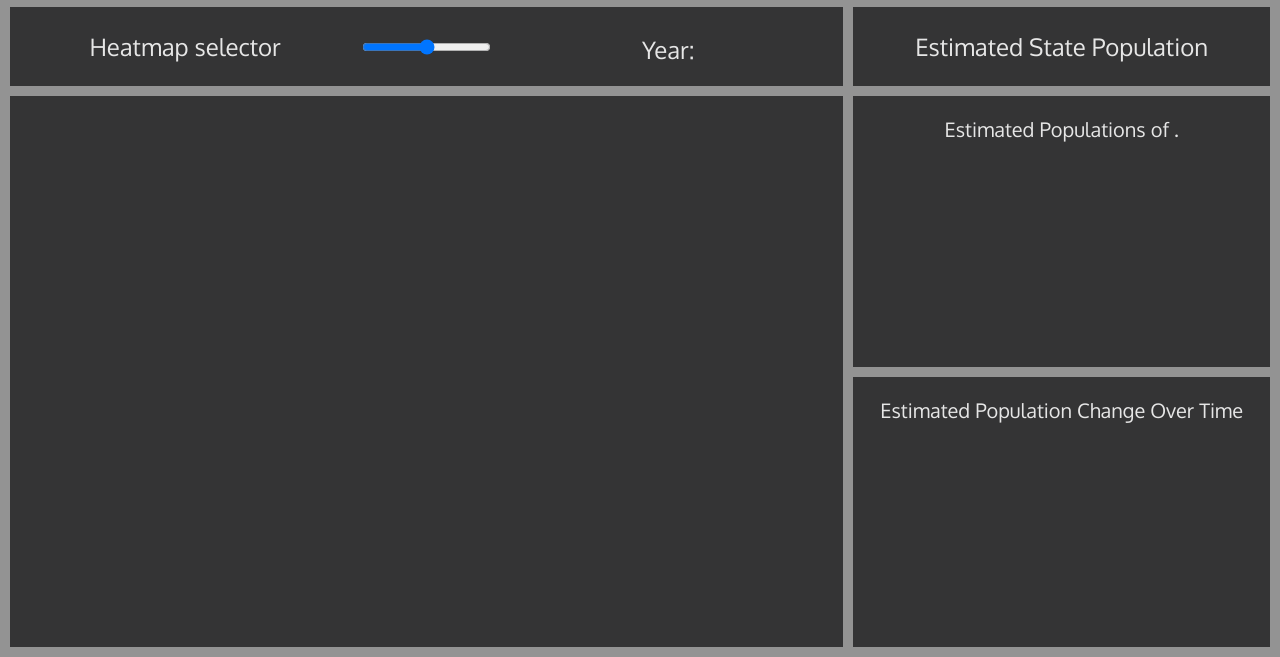
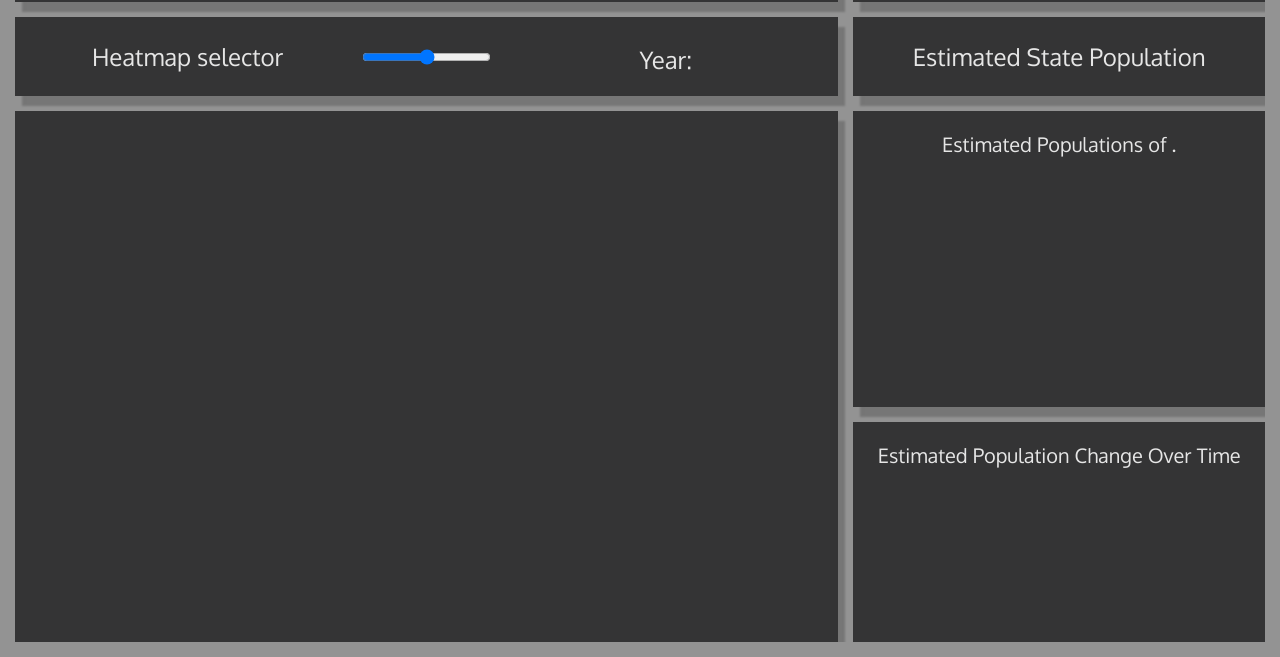
Before and after one commit to jwalker2276/D3-Texas, a website: page index.html in a window 1280 px wide. Shown: the part 143-800 px from the top of the page. Drawn offline with nearby package versions, Linux system fonts and the light colour scheme; files that its build step writes are made by us from their sources; no server answers.

Commit message:
Changed line graph margins and added shadows.

```diff
--- a/index.html
+++ b/index.html
@@ -64,12 +64,14 @@
 
     <div class="tile graph">
       <h3 class="graph-title">Estimated Population Change Over Time</h3>
+      <div class="graph-container">
         <svg
           version="1.1"
           baseProfile="full"
           xmlns="http://www.w3.org/2000/svg"
           class="line-chart">
         </svg>
+      </div>
     </div>
 
   </section>
--- a/src/scripts/data.js
+++ b/src/scripts/data.js
@@ -54,6 +54,9 @@ function ready(error, mapData, popData, stateData) {
   //Width and height of line graph
   let graphWidth = +d3.select('.graph').node().offsetWidth;
   let graphHeight = +d3.select('.graph').node().offsetHeight;
+  // let graphWidth = +d3.select('.graph-container').node().offsetWidth;
+  // let graphHeight = +d3.select('.graph-container').node().offsetHeight;
+  console.log(graphWidth, graphHeight);
 
   //Parameters for input selector
   let years = d3.extent(geoData, d => d.year);
--- a/src/scripts/line.js
+++ b/src/scripts/line.js
@@ -1,6 +1,6 @@
 function createLineGraph(geoData, width, height) {
   //Parameters for svg element
-  let margin = { top: 50, right: 50, bottom: 50, left: 90 };
+  let margin = { top: 25, right: 50, bottom: 50, left: 90 };
   let graphWidth = ((width) - margin.left - margin.right);
   let graphHeight = ((height) - margin.top - margin.bottom);
 
@@ -67,7 +67,7 @@ function createLineGraph(geoData, width, height) {
 //Function draws line when map county is clicked
 function drawLine(countyData) {
   let graph = d3.select('svg.line-chart');
-  let margin = { top: 50, right: 50, bottom: 50, left: 75 };
+  let margin = { top: 25, right: 50, bottom: 50, left: 90 };
   let graphWidth = (+graph.attr('width') - margin.left - margin.right);
   let graphHeight = (+graph.attr('height') - margin.top - margin.bottom);
 
--- a/src/styles/style.css
+++ b/src/styles/style.css
@@ -5,7 +5,7 @@
   --font: #e6e6e6;
   /* --accent: #084887; */
   --accent: rgb(254, 217, 118);
-  --marginAmount: 10px;
+  --marginAmount: 15px;
 }
 
 html, body {
@@ -31,7 +31,7 @@ body {
   display: grid;
   grid-gap: var(--marginAmount);
   grid-template-columns: 2fr 1fr;
-  grid-template-rows: auto auto 1fr 1fr;
+  grid-template-rows: auto auto 1.5fr 1fr;
   grid-template-areas:
     'header data-btn'
     'info-input population'
@@ -46,7 +46,7 @@ body {
 
 .tile {
   background-color: var(--tile-bk);
-  /* box-shadow: 7px 10px 2px 0px rgba(0,0,0,0.2); */
+  box-shadow: 7px 10px 2px 0px rgba(0,0,0,0.2);
   text-align: center;
   align-items: center;
 }
@@ -159,7 +159,6 @@ input.year {
     'year4 pop4'
     'year5 pop5'
     'year6 pop6';
-  /* border-top: var(--marginAmount) solid var(--main-bk); */
 }
 
 .colored-text {
@@ -179,13 +178,12 @@ input.year {
 /* Line Graph */
 .graph {
   grid-area: graph;
-  /* display: grid; */
-  /* grid-gap: var(--marginAmount); */
-  /* grid-template-rows: 1fr;
+  display: grid;
+  grid-template-rows: auto 1fr;
   grid-template-columns: 1fr;
   grid-template-areas:
     'header'
-    'graph'; */
+    'graph';
 }
 
 .graph-title {
@@ -194,8 +192,10 @@ input.year {
   font-weight: 400;
 }
 
-.graph > graph {
+.graph-container {
   grid-area: graph;
+  padding-left: 10px;
+  width: 100%;
 }
 
 /* Line path itself */
@@ -203,8 +203,6 @@ input.year {
   stroke: var(--accent);
   fill: none;
   stroke-width: .5px;
-  /* padding-left: 0; */
-  /* border-top: var(--marginAmount) solid var(--main-bk); */
 }
 
 /* Labels for x and y axis */
```
Also changed, not shown: dist/scripts/data.js, dist/scripts/line.js, dist/styles/style.css. Lines whose indentation alone changed are shown as unchanged.
